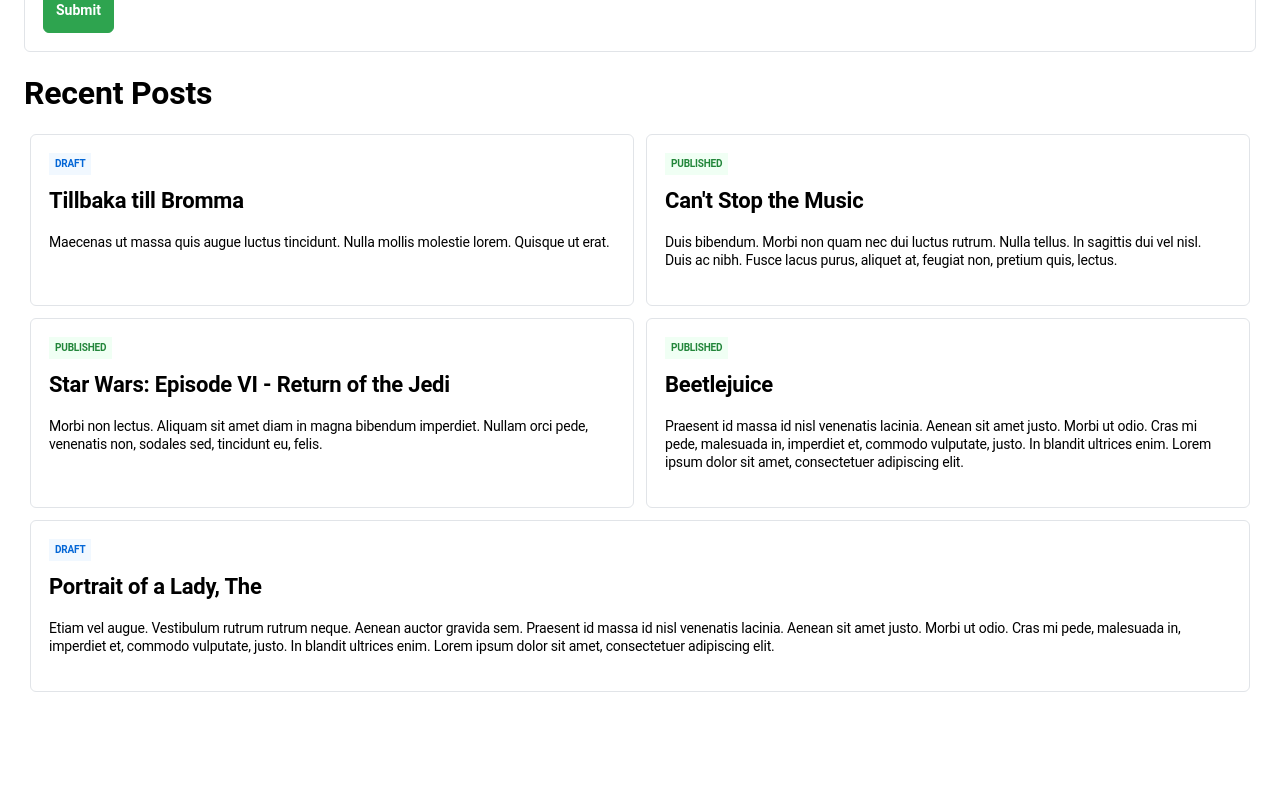
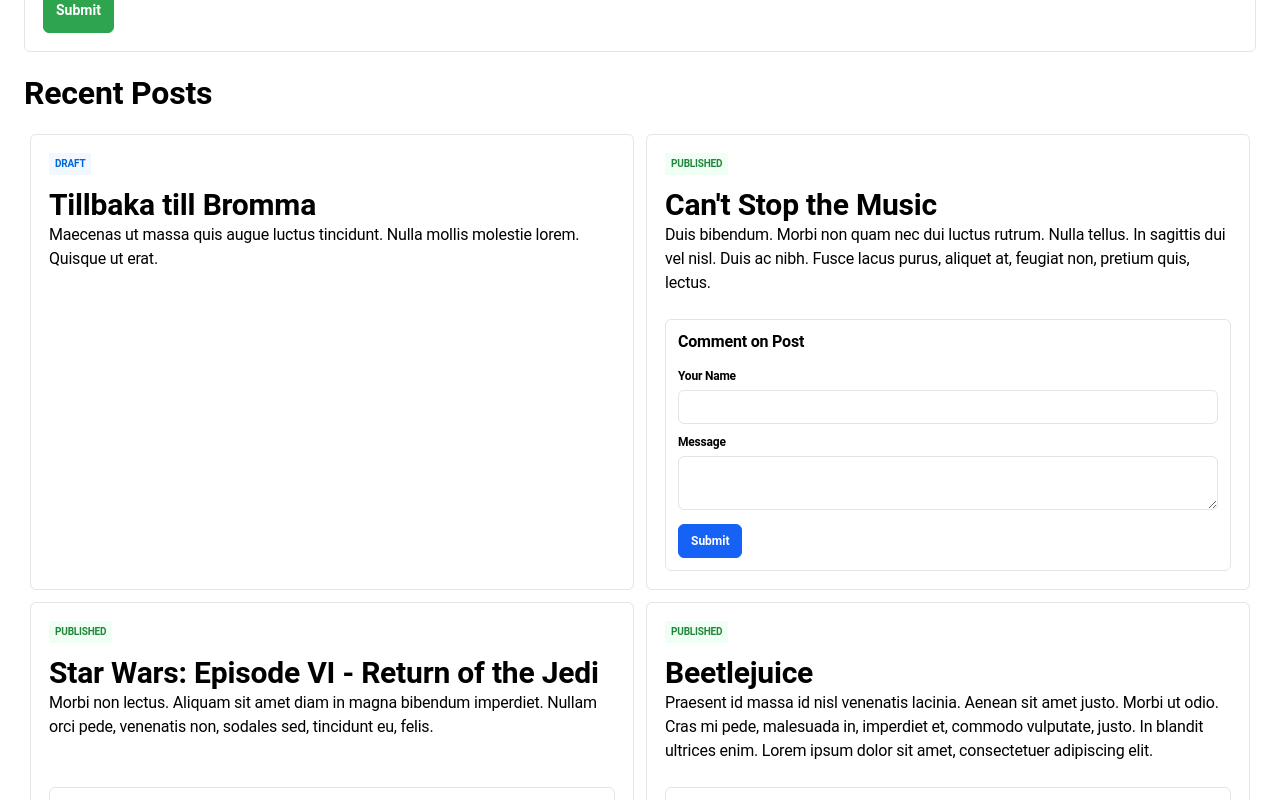
Before and after one commit to caiquearaujo/sample-react-blog-to-microservices, a React (Create React App) app: page / in a window 1280 px wide. Shown: the part 520-1320 px from the top of the page. Built offline with nearby package versions, Linux system fonts and the light colour scheme.

Commit message:
:sparkles: feat(components): Comment Create Component

```diff
--- /dev/null
+++ b/src/app/components/CommentCreate.scss
@@ -0,0 +1,83 @@
+.comment.creator {
+	display: block;
+	width: 100%;
+	margin: 24px auto 0;
+	padding: 12px;
+	border: 1px solid #e1e4e8;
+	border-radius: 6px;
+
+	.title {
+		font-size: 1.6rem;
+		font-weight: 600;
+		line-height: 2rem;
+		margin-bottom: 18px;
+	}
+
+	.form-group {
+		display: block;
+	}
+
+	label {
+		font-size: 1.2rem;
+		font-weight: 600;
+		display: block;
+		margin-bottom: 8px;
+	}
+
+	input,
+	textarea,
+	select {
+		min-width: 100%;
+		max-width: 100%;
+		width: 100%;
+		padding: 6px;
+		border: 1px solid #e1e4e8;
+		border-radius: 6px;
+		font-size: 1.2rem;
+		font-weight: 400;
+		line-height: 2rem;
+		margin-bottom: 12px;
+	}
+
+	button[type="submit"] {
+		background-color: #1661f6;
+		color: #fff;
+		font-size: 1.2rem;
+		font-weight: 600;
+		line-height: 2rem;
+		padding: 6px 12px;
+		border: 1px solid #1661f6;
+		border-radius: 6px;
+		cursor: pointer;
+		transition: all 0.2s ease-in-out;
+
+		&:hover {
+			background-color: #fff;
+			color: #1661f6;
+		}
+	}
+
+	.alert-danger {
+		margin-bottom: 12px;
+		padding: 12px;
+		border-radius: 6px;
+		border: 1px solid #e1e4e8;
+		font-size: 1.2rem;
+		font-weight: 400;
+		line-height: 2rem;
+		color: #24292e;
+		background-color: #ffeef0;
+	}
+
+	.alert-message {
+		margin-bottom: 12px;
+		padding: 12px;
+		border-radius: 6px;
+		border: 1px solid #e1e4e8;
+		font-size: 1.2rem;
+		font-weight: 400;
+		line-height: 2rem;
+		color: #24292e;
+		background-color: #f1f8ff;
+	}
+}
--- /dev/null
+++ b/src/app/components/CommentCreate.tsx
@@ -0,0 +1,97 @@
+import React from 'react';
+
+import './CommentCreate.scss';
+
+export type CommentCreateProps = React.DetailedHTMLProps<
+	React.HTMLAttributes<HTMLDivElement>,
+	HTMLDivElement
+> & { postId: string };
+
+export default function CommentCreate(props: CommentCreateProps) {
+	const { postId } = props;
+
+	const [alert, setAlert] = React.useState({
+		type: 'message',
+		message: '',
+	});
+	const [content, setContent] = React.useState('');
+	const [author, setAuthor] = React.useState('');
+
+	const onSubmit = (e: React.FormEvent<HTMLFormElement>) => {
+		e.preventDefault();
+
+		if (author.length === 0) {
+			setAlert({
+				type: 'danger',
+				message:
+					'Your name is required, you must to set it before submit.',
+			});
+			return;
+		}
+
+		if (content.length === 0) {
+			setAlert({
+				type: 'danger',
+				message:
+					'Content is required, you must to set it before submit.',
+			});
+			return;
+		}
+
+		setAuthor('');
+		setContent('');
+		setAlert({
+			type: 'message',
+			message: 'Comment created successfully.',
+		});
+
+		setTimeout(() => {
+			setAlert({
+				type: 'message',
+				message: '',
+			});
+		}, 3000);
+	};
+
+	return (
+		<div className="comment creator" data-testid="comment-create-comp">
+			<h2 className="title">Comment on Post</h2>
+			<form onSubmit={onSubmit}>
+				<div className="form-group">
+					<label htmlFor="author">Your Name</label>
+					<input
+						data-testid="author-input"
+						value={author}
+						onChange={e => setAuthor(e.target.value)}
+						type="text"
+						className="form-control"
+						id="author"
+					/>
+				</div>
+				<div className="form-group">
+					<label htmlFor="content">Message</label>
+					<textarea
+						data-testid="content-input"
+						value={content}
+						onChange={e => setContent(e.target.value)}
+						className="form-control"
+						id="content"
+					/>
+				</div>
+				{alert.message && (
+					<div
+						data-testid="alert-message"
+						className={`alert-${alert.type}`}>
+						{alert.message}
+					</div>
+				)}
+				<button
+					data-testid="submit-button"
+					type="submit"
+					className="btn btn-primary">
+					Submit
+				</button>
+			</form>
+		</div>
+	);
+}
--- a/src/app/components/PostCard.scss
+++ b/src/app/components/PostCard.scss
@@ -4,18 +4,26 @@
 	padding: 18px;
 	border: 1px solid #e1e4e8;
 	border-radius: 6px;
+	display: flex;
+	flex-flow: column wrap;
 
-	.title {
+	& > .title {
 		font-size: 2.2rem;
 		font-weight: 600;
 		line-height: 2.8rem;
 		margin-bottom: 18px;
 	}
 
-	.content {
+	& > .content {
 		font-size: 1.4rem;
 		line-height: 1.8rem;
 		margin-bottom: 18px;
+	}
+
+	& > .wrapper {
+		display: block;
+		flex: 1;
+		width: 100%;
 	}
 
 	.status {
--- a/src/app/components/PostCard.tsx
+++ b/src/app/components/PostCard.tsx
@@ -1,5 +1,6 @@
 import PostObject from '@/types';
 import React from 'react';
+import CommentCreate from './CommentCreate';
 
 import './PostCard.scss';
 
@@ -14,6 +15,7 @@ export default function PostCard(props: PostCardProps) {
 
 	return (
 		<div className="post card" {...rest}>
+			<div className="wrapper">
 				<div data-testid="status" className={`status is-${status}`}>
 					{status.toUpperCase()}
 				</div>
@@ -24,5 +26,7 @@ export default function PostCard(props: PostCardProps) {
 					{content}
 				</p>
 			</div>
+			{status !== 'draft' && <CommentCreate postId={props.id} />}
+		</div>
 	);
 }
```
Also changed, not shown: 1 other file (tests, documents, lock files or other folders). Lines whose indentation alone changed are shown as unchanged.
